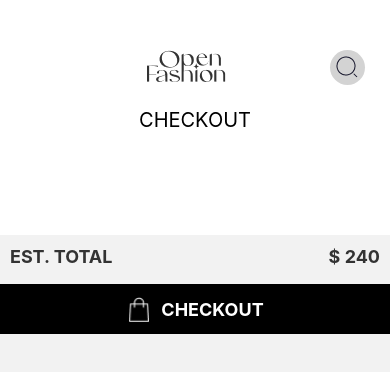
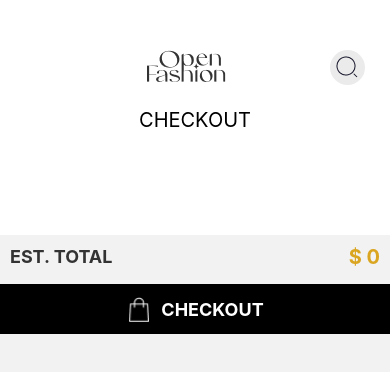
Before and after one commit to Banisco10/rn-assignment6-11330842, a React Native app: screen /CartScreen in a window 390 px wide. Shown: the top 372 px of the page. Built offline with nearby package versions, Linux system fonts and the light colour scheme.

Commit message:
Added the estimated total section of the CartScreen

```diff
--- a/components/Product.jsx
+++ b/components/Product.jsx
@@ -5,10 +5,11 @@ import AsyncStorage from '@react-native-async-storage/async-storage';
 
 
 const DATA = [
-  { id: '1', job_title: 'Office Wear', prize: '$120', companyName: 'Office wear for you', image: require('../assets/dress1.png')},
-  { id: '2', job_title: 'Lamerei', prize: '$120', companyName: 'Rercycle Boucle Knit Cardigan Pink',  image: require('../assets/dress4.png')},
-  { id: '3', job_title: 'Church Wear', prize: '$120', companyName: 'Rercycle Boucle Knit Cardigan Pink', image: require('../assets/dress3.png')},
+  { id: '1', job_title: 'Office Wear', prize: '$120', companyName: 'reversible angora cardigan', image: require('../assets/dress1.png')},
+  { id: '2', job_title: 'Black', prize: '$120', companyName: 'reversible angora cardigan',  image: require('../assets/dress2.png')},
+  { id: '3', job_title: 'Church Wear', prize: '$120', companyName: 'reversible angora cardigan', image: require('../assets/dress3.png')},
 ];
+
 
 export default function Product() {
   const [DATA, setDATA] = useState([]);
@@ -21,15 +22,21 @@ export default function Product() {
     };
 
     const removeFromCart = async (product) => {
-     let updatedDATA = DATA.filter((item) => item.id !== product.id);
-     await AsyncStorage.setItem('DATA', JSON.stringify(updatedDATA));
-     setDATA(updatedDATA);
+      let DATA = await AsyncStorage.getItem('DATA');
+      DATA = DATA ? JSON.parse(DATA) : [];
+      DATA = DATA.filter((item) => item.id !== product.id);
+      await AsyncStorage.setItem('DATA', JSON.stringify(DATA));
+      setDATA(DATA);
     };
+
 
     useEffect(() => {
       loadCart();
     }, []);
 
+    const calculateTotal = () =>{
+      return DATA.reduce((sum, item) => sum + parseFloat(item.prize.replace('$', '')), 0);
+    };
 
   return (
     <View style={styles.container}>
@@ -48,7 +55,7 @@ export default function Product() {
       </ScrollView>
       <View style={styles.total}>
         <Text style={styles.text}>EST. TOTAL</Text>
-        <Text style={styles.text}>$ 240</Text>
+        <Text style={styles.textTotal}>$ {calculateTotal()}</Text>
       </View>
 
     </View>
@@ -80,5 +87,12 @@ const styles = StyleSheet.create({
     fontWeight: 'bold',
     color: '#333',
     marginBottom: 5,
+  },
+  textTotal:{
+    fontSize: 20,
+    fontWeight: 'bold',
+    color: '#333',
+    marginBottom: 5,
+    color: '#daa520'
   }
 })
--- a/components/ProductCard.jsx
+++ b/components/ProductCard.jsx
@@ -56,12 +56,12 @@ const styles = StyleSheet.create({
       color: selectedPopularJobs === item.popularjobs? '#0D0D26' : '#0D0D26',
     }),
     companyName: {
-      fontSize: 13,
+      fontSize: 14,
       color: '#0D0D26',
     },
     prize: {
-      fontSize: 12,
-      color: '#0D0D26',
+      fontSize: 16,
+      color: '#daa520',
     },
     image: {
       height: 120,
--- a/components/Productlist.jsx
+++ b/components/Productlist.jsx
@@ -20,7 +20,8 @@ export default function Productlist() {
   const addToCart = async(product) => {
     let DATA = await AsyncStorage.getItem('DATA');
     DATA = DATA ? JSON.parse(DATA) : [];
-    DATA.push(product);
+    const uniqueProduct = {...product, id: Date.now().toString()};
+    DATA.push(uniqueProduct);
     await AsyncStorage.setItem('DATA', JSON.stringify(DATA));
   };
   const [selectedProductlist, setselectedProductlist] = useState(null);
--- a/components/ProductlistCard.jsx
+++ b/components/ProductlistCard.jsx
@@ -33,7 +33,7 @@ export default ProductlistCard
 const styles = StyleSheet.create({
   container: (selectedPopularJobs, item) => ({
     backgroundColor: selectedPopularJobs === item.popularjobs ? '#FFFFFF' : '#FFFFFF',
-    width: '48%',
+    width: '49%',
     height: 400,
     marginTop: 40,
     justifyContent: 'center',
@@ -55,11 +55,11 @@ const styles = StyleSheet.create({
   }),
   companyName: {
     fontSize: 13,
-    color: '#0D0D26',
+    color: '#808080',
   },
   prize: {
-    fontSize: 18,
-    color: '#0D0D26',
+    fontSize: 20,
+    color: '#daa520',
   },
   image: {
     height: 300,
--- a/components/Title.jsx
+++ b/components/Title.jsx
@@ -52,14 +52,14 @@ const styles = StyleSheet.create ({
     width: 35,
     borderRadius: 18,
     marginRight: 8,
-    backgroundColor: 'lightgray'
+     backgroundColor: 'rgb(235,235,235)'
   },
   bagTitle: {
     height: 35,
     width: 35,
     borderRadius: 18,
     marginRight: 15,
-    backgroundColor: 'lightgray'
+    backgroundColor: 'rgb(235,235,235)'
   },
   image: {
     marginTop: 5,
--- a/components/TitleCart.jsx
+++ b/components/TitleCart.jsx
@@ -40,14 +40,7 @@ const styles = StyleSheet.create ({
     width: 35,
     borderRadius: 18,
     marginRight: 8,
-    backgroundColor: 'lightgray'
-  },
-  bagTitle: {
-    height: 35,
-    width: 35,
-    borderRadius: 18,
-    marginRight: 15,
-    backgroundColor: 'lightgray'
+    backgroundColor: 'rgb(235,235,235)'
   },
   image: {
     marginTop: 5,
--- a/package.json
+++ b/package.json
@@ -19,7 +19,8 @@
     "react": "18.2.0",
     "react-dom": "18.2.0",
     "react-native": "0.74.2",
-    "react-native-web": "~0.19.10"
+    "react-native-web": "~0.19.10",
+    "uuid": "^10.0.0"
   },
   "devDependencies": {
     "@babel/core": "^7.20.0"
```
Also changed, not shown: components/ProductCheckout.jsx (added), 1 other file (tests, documents, lock files or other folders).
